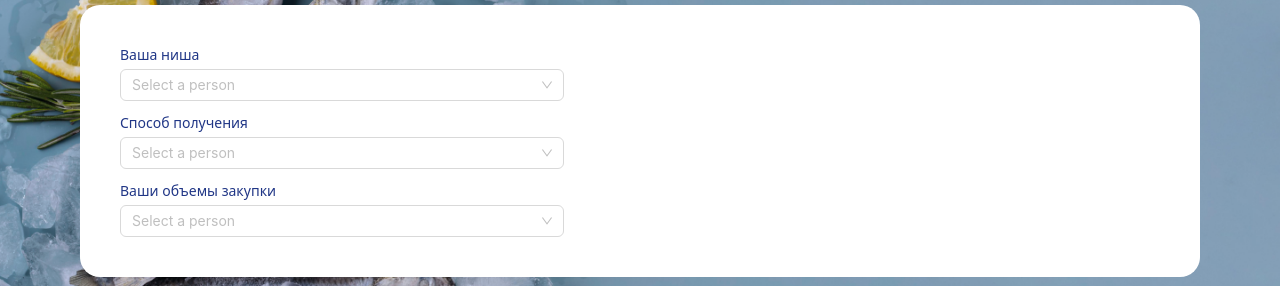
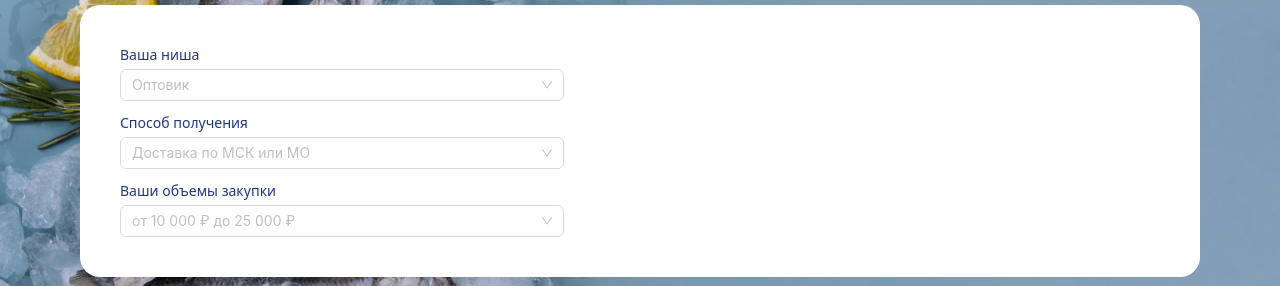
Before and after one commit to muhammadazizbek006/Ekor, a React (Vite) app: page / in a window 1280 px wide. Shown: the part 1011-1297 px from the top of the page. Built offline with nearby package versions, Linux system fonts and the light colour scheme.

Commit message:
add selects

```diff
--- a/src/components/home/BusinessOffer.jsx
+++ b/src/components/home/BusinessOffer.jsx
@@ -27,9 +27,9 @@ const BusinessOffer = () => {
                 <Select
                 className=" w-[444px] rounded-lg "
                   showSearch
-                  placeholder="Select a person"
+                  placeholder="Оптовик"
 
-                  optionFilterProp="label"
+
                   onChange={onChange}
 
                   options ={[
@@ -38,13 +38,22 @@ const BusinessOffer = () => {
                       label: "Оптовик",
                     },
                     {
-                      value: "Оптовик",
-                      label: "Оптовик",
+                      value: "Розничная торговля",
+                      label: "Розничная торговля",
                     },
                     {
-                      value: "Оптовик",
-                      label: "Оптовик",
+                      value: "Дистрибьютор",
+                      label: "Дистрибьютор",
                     },
+                    {
+                      value: "Поставщик",
+                      label: "Поставщик",
+                    },
+                    {
+                      value: "Производитель",
+                      label: "Производитель",
+                    },
+
                   ]}
                 />
               </div>
@@ -60,23 +69,31 @@ const BusinessOffer = () => {
                 <Select
                 className=" w-[444px] rounded-lg "
                   showSearch
-                  placeholder="Select a person"
+                  placeholder="Доставка по МСК или МО"
 
                   optionFilterProp="label"
                   onChange={onChange}
 
                   options ={[
                     {
-                      value: "Оптовик",
-                      label: "Оптовик",
+                      value: "Курьерская доставка",
+                      label: "Курьерская доставка",
                     },
                     {
-                      value: "Оптовик",
-                      label: "Оптовик",
+                      value: "Самовывоз",
+                      label: "Самовывоз",
                     },
                     {
-                      value: "Оптовик",
-                      label: "Оптовик",
+                      value: "Доставка на почту",
+                      label: "Доставка на почту",
+                    },
+                    {
+                      value: "Доставка до двери",
+                      label: "Доставка до двери",
+                    },
+                    {
+                      value: "Пункты выдачи",
+                      label: "Пункты выдачи",
                     },
                   ]}
                 />
@@ -93,23 +110,23 @@ const BusinessOffer = () => {
                 <Select
                 className=" w-[444px] rounded-lg "
                   showSearch
-                  placeholder="Select a person"
+                  placeholder="от 10 000 ₽ до 25 000 ₽ "
 
                   optionFilterProp="label"
                   onChange={onChange}
 
                   options ={[
                     {
-                      value: "Оптовик",
-                      label: "Оптовик",
+                      value: "от 25 000 ₽ до 50 000 ₽",
+                      label: "от 25 000 ₽ до 50 000 ₽",
                     },
                     {
-                      value: "Оптовик",
-                      label: "Оптовик",
+                      value: "от 50 000 ₽ до 100 000 ₽",
+                      label: "от 50 000 ₽ до 100 000 ₽",
                     },
                     {
-                      value: "Оптовик",
-                      label: "Оптовик",
+                      value: "более 100 000 ₽",
+                      label: "более 100 000 ₽",
                     },
                   ]}
                 />
```
